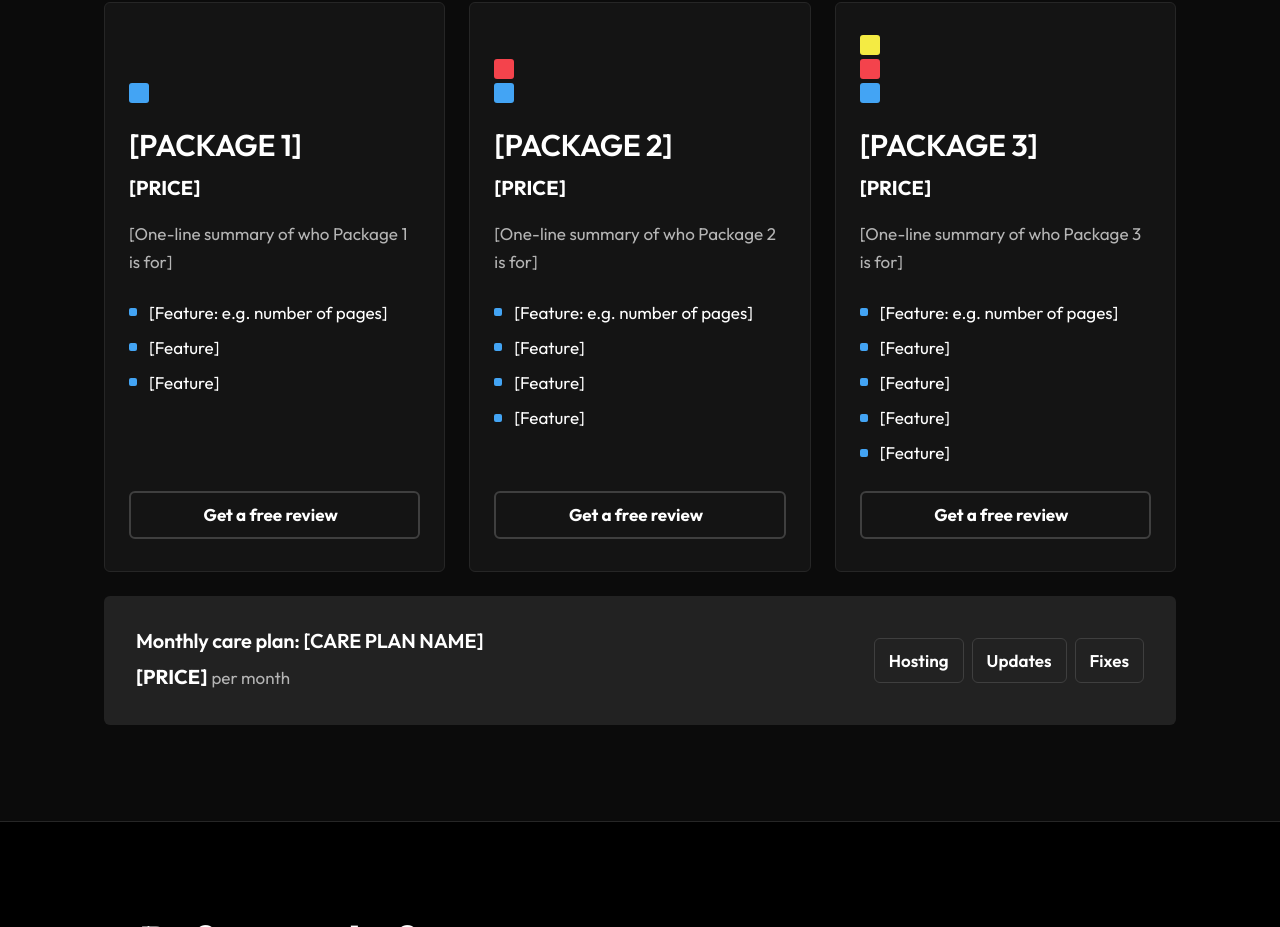
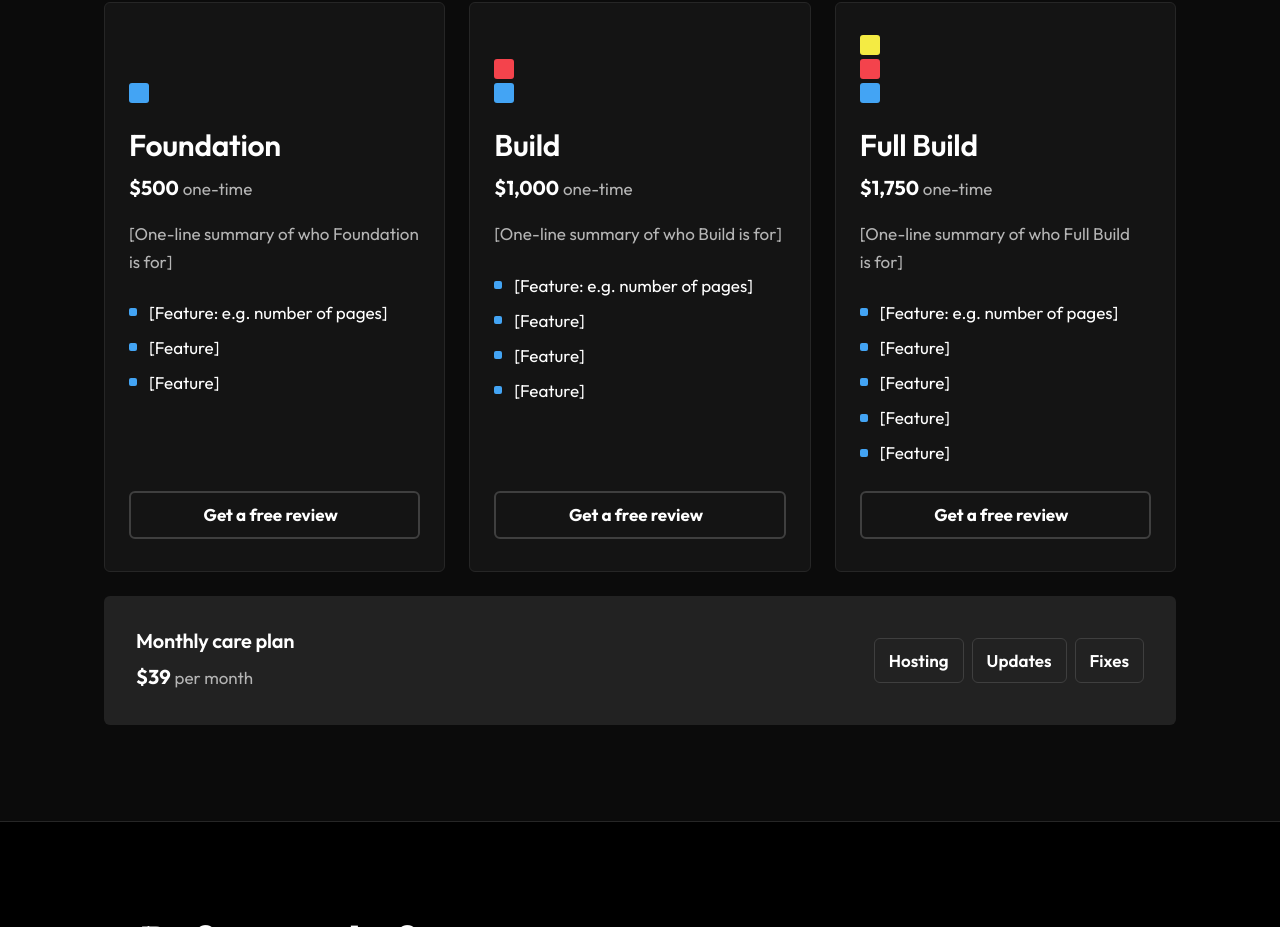
Before and after one commit to Brandino101234/blockandsite, an Astro site: page / in a window 1280 px wide. Shown: the part 1740-2667 px from the top of the page. Built offline with nearby package versions, Linux system fonts and the light colour scheme; Astro itself is replaced by a stand-in of ours.

Commit message:
Set package names and prices
Foundation $500, Build $1,000, Full Build $1,750 (one-time), Care Plan
$39/month. Package summaries and features stay bracketed.

Co-Authored-By: Claude Opus 5.5 <noreply@anthropic.com>

```diff
--- a/src/components/Packages.astro
+++ b/src/components/Packages.astro
@@ -19,7 +19,7 @@ import { site } from '../config/site';
               ))}
             </div>
             <h3 class="pkg__name">{pkg.name}</h3>
-            <p class="pkg__price">{pkg.price}</p>
+            <p class="pkg__price">{pkg.price} <span>one-time</span></p>
             <p class="pkg__summary">{pkg.summary}</p>
             <ul class="pkg__features">
               {pkg.features.map((f) => <li>{f}</li>)}
@@ -34,7 +34,7 @@ import { site } from '../config/site';
 
     <div class="care">
       <div class="care__head">
-        <h3>Monthly care plan: {site.carePlan.name}</h3>
+        <h3>Monthly {site.carePlan.name.toLowerCase()}</h3>
         <p class="care__price">{site.carePlan.price} <span>per month</span></p>
       </div>
       <ul class="care__list" role="list">
@@ -85,6 +85,7 @@ import { site } from '../config/site';
     font-size: var(--step-1);
     font-weight: 700;
   }
+  .pkg__price span { font-family: var(--font-body); font-weight: 400; color: var(--text-muted); font-size: var(--step-0); }
   .pkg__summary {
     margin-top: var(--s2);
     color: var(--text-muted);
--- a/src/config/site.ts
+++ b/src/config/site.ts
@@ -27,30 +27,30 @@ export const site = {
   ],
   packages: [
     {
-      name: '[PACKAGE 1]',
-      price: '[PRICE]',
+      name: 'Foundation',
+      price: '$500',
       blocks: 1,
-      summary: '[One-line summary of who Package 1 is for]',
+      summary: '[One-line summary of who Foundation is for]',
       features: ['[Feature: e.g. number of pages]', '[Feature]', '[Feature]'],
     },
     {
-      name: '[PACKAGE 2]',
-      price: '[PRICE]',
+      name: 'Build',
+      price: '$1,000',
       blocks: 2,
-      summary: '[One-line summary of who Package 2 is for]',
+      summary: '[One-line summary of who Build is for]',
       features: ['[Feature: e.g. number of pages]', '[Feature]', '[Feature]', '[Feature]'],
     },
     {
-      name: '[PACKAGE 3]',
-      price: '[PRICE]',
+      name: 'Full Build',
+      price: '$1,750',
       blocks: 3,
-      summary: '[One-line summary of who Package 3 is for]',
+      summary: '[One-line summary of who Full Build is for]',
       features: ['[Feature: e.g. number of pages]', '[Feature]', '[Feature]', '[Feature]', '[Feature]'],
     },
   ],
   carePlan: {
-    name: '[CARE PLAN NAME]',
-    price: '[PRICE]',
+    name: 'Care Plan',
+    price: '$39',
     includes: ['Hosting', 'Updates', 'Fixes'],
   },
   responseTime: '[within X business days]',
```
